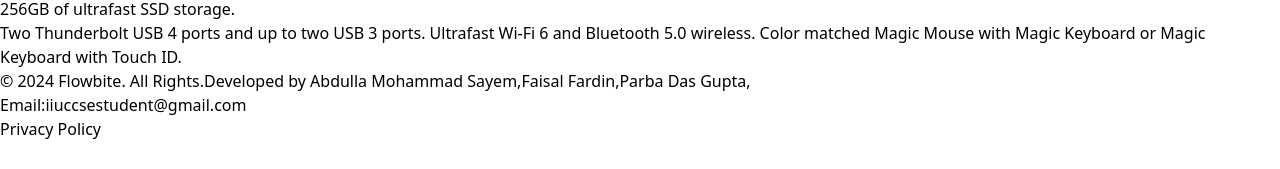
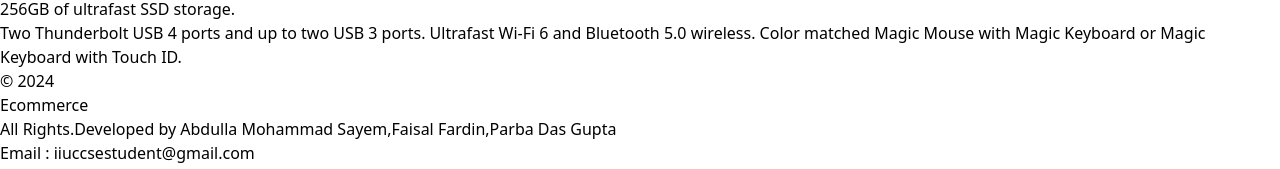
Before and after one commit to Say-M/amacommerce, a React (Vite) app: page /product in a window 1280 px wide. Shown: the part 1012-1181 px from the top of the page. Before the commit the page ends 1153 px from the top, so only its background shows below. Built offline with nearby package versions, Linux system fonts and the light colour scheme.

Commit message:
updatefooter

```diff
--- a/src/common/Footer.jsx
+++ b/src/common/Footer.jsx
@@ -6,18 +6,18 @@
 
 
 
-            <footer className="bg-white rounded-lg shadow m-4 dark:bg-gray-800">
+            <footer className="bg-slate-300 rounded-lg shadow m-4 dark:bg-gray-800">
                 <div className="w-full mx-auto max-w-screen-xl p-4 md:flex md:items-center md:justify-between">
-                    <span className="text-sm text-gray-500 sm:text-center dark:text-gray-400">© 2024 <a href="https://flowbite.com/" className="hover:underline">Flowbite</a>. All Rights.
+                    <span className="text-sm text-gray-500 sm:text-center dark:text-gray-400">© 2024 <h3 className="hover:text-black" >Ecommerce</h3> All Rights.
 
                     </span>
                     <span className="text-lg text-gray-500 sm:text-center dark:text-gray-400">
-                    Developed by Abdulla Mohammad Sayem,Faisal Fardin,Parba Das Gupta,
+                    Developed by Abdulla Mohammad Sayem,Faisal Fardin,Parba Das Gupta
                     </span>
                     <ul className="flex flex-wrap items-center mt-3 text-sm font-medium text-gray-500 dark:text-gray-400 sm:mt-0">
                         <li>
-                            {/* <a href="" className="hover:underline me-4 md:me-6">Flowbite</a> */}
-                            <h3 className="hover:underline me-4 md:me-6">Email:iiuccsestudent@gmail.com</h3>
+
+                            <h3 className="hover:underline me-4 md:me-6">Email : iiuccsestudent@gmail.com</h3>
                         </li>
                         <li>
                             <a href="https:Dcommerce.com/articles/ecommerce/privacy-policy/" className="hover:underline me-4 md:me-6">Privacy Policy</a>
```
